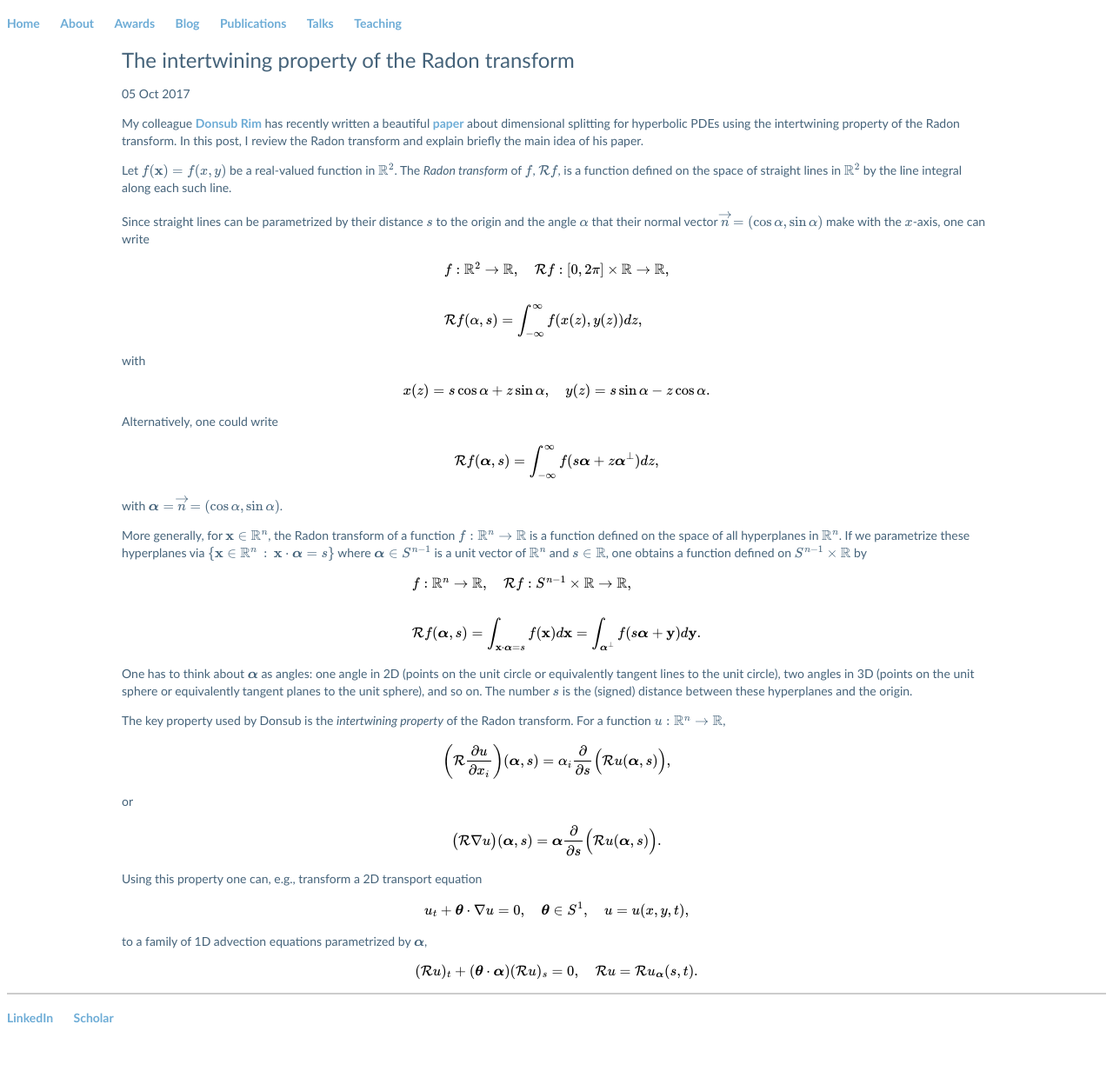
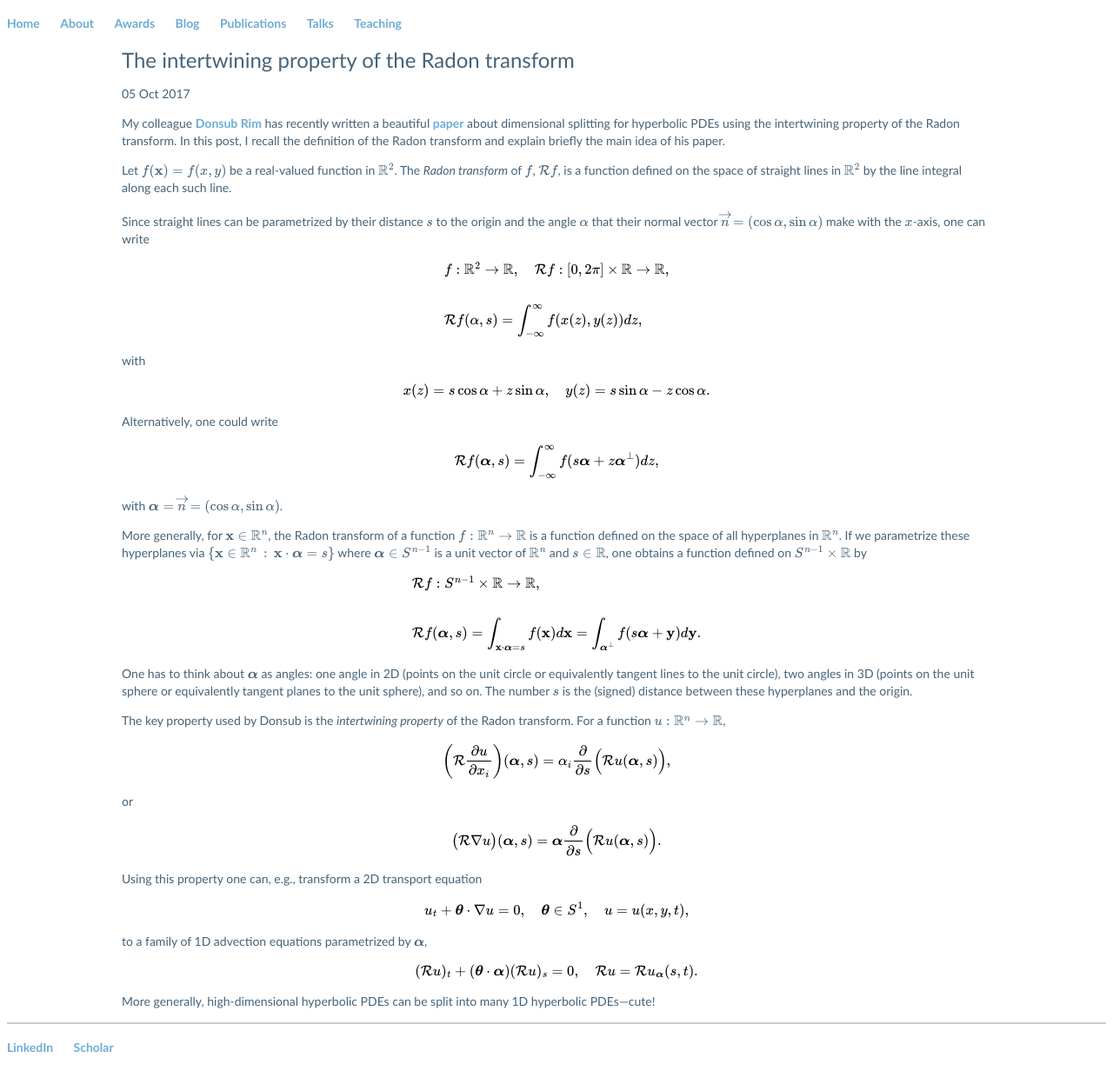
Before and after one commit to Hadrien-Montanelli/Hadrien-Montanelli.github.io, a Jekyll site: the page built from _posts/2017-10-05-radon-transform.md, in a window 1280 px wide. Shown: the whole page at 87% size. Built offline with Jekyll 4.4.1, drawn with Linux system fonts in a browser that asks for light colours; formulas are drawn with MathJax 3; before the commit the page ends 1198 px from its top, so only the background shows below that.

Commit message:
Update 2017-10-05-radon-transform.md

```diff
--- a/_posts/2017-10-05-radon-transform.md
+++ b/_posts/2017-10-05-radon-transform.md
@@ -6,7 +6,7 @@
 
 My colleague <a href="http://dsrim.github.io">Donsub Rim</a> has recently written a beautiful
 <a href="http://arxiv.org/pdf/1705.03609.pdf">paper</a> about dimensional splitting for hyperbolic PDEs using the intertwining property of the Radon transform.
-In this post, I review the Radon transform and explain briefly the main idea of his paper.
+In this post, I recall the definition of the Radon transform and explain briefly the main idea of his paper.
 
 Let $$f(\mathbf{x})=f(x,y)$$ be a real-valued function in $$\mathbb{R}^2$$.
 The <i>Radon transform</i> of $$f$$, $$\mathcal{R}f$$, is a function defined on the space of straight lines in $$\mathbb{R}^2$$ by the line integral along each such line.
@@ -42,7 +42,6 @@
 
 $$
 \begin{array}{l}
-f : \mathbb{R}^n \rightarrow \mathbb{R}, \quad
 \mathcal{R}f : S^{n-1}\times\mathbb{R} \rightarrow \mathbb{R}, \\\\
 \displaystyle \mathcal{R}f(\boldsymbol{\alpha}, s)
 = \int_{\mathbf{x}\cdot\boldsymbol{\alpha} = s} f(\mathbf{x}) d\mathbf{x}
@@ -81,3 +80,5 @@
 (\mathcal{R}u)_t + (\boldsymbol{\theta}\cdot\boldsymbol{\alpha})(\mathcal{R}u)_s = 0,
 \quad \mathcal{R}u = \mathcal{R}u_{\boldsymbol{\alpha}}(s,t).
 $$
+
+More generally, high-dimensional hyperbolic PDEs can be split into many 1D hyperbolic PDEs---cute!
```
